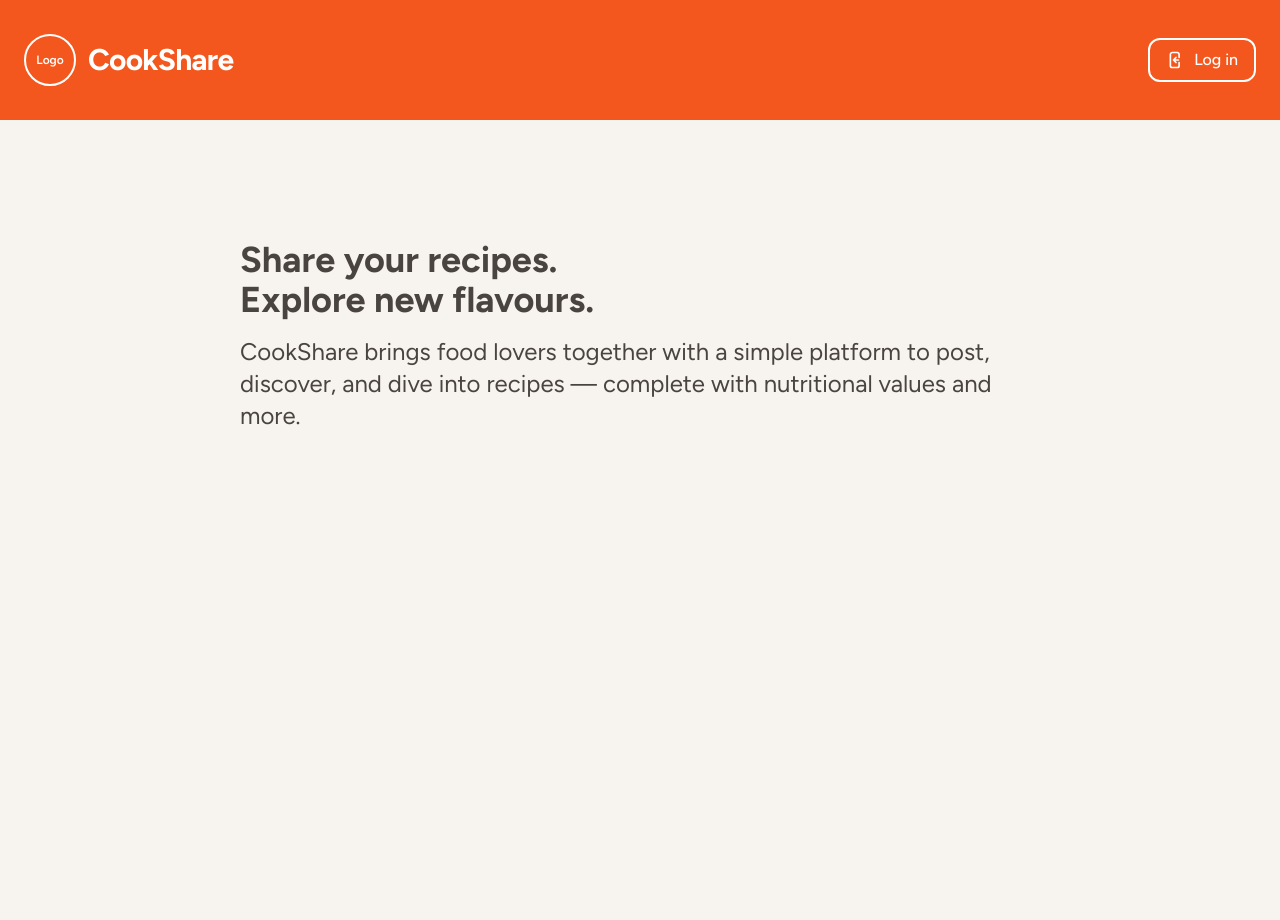
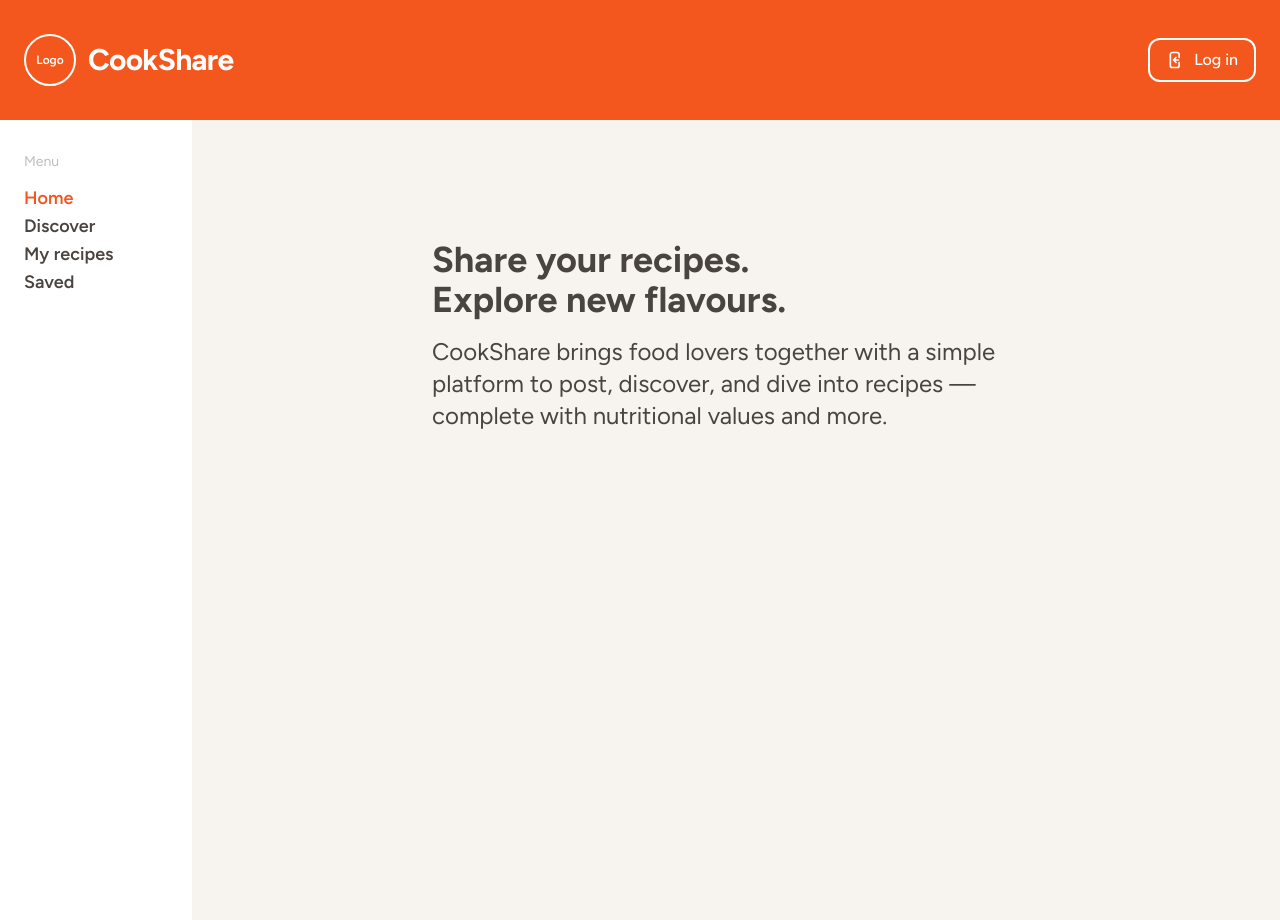
Before and after one commit to ethanschafstall/CookShare, a SvelteKit app in the folder frontend/: page /app-intro in a window 1280 px wide. Built offline with nearby package versions, Linux system fonts and the light colour scheme; no server answers.

Commit message:
fix(sidebar): moves sidebar from +page to +layout

```diff
--- a/frontend/src/routes/+layout.svelte
+++ b/frontend/src/routes/+layout.svelte
@@ -2,11 +2,15 @@
 	import favicon from '$lib/assets/favicon.svg';
 	import Body from '$lib/components/Body.svelte';
 	import Header from '$lib/components/Header.svelte';
+	import SideBar from '$lib/components/SideBar.svelte';
 	import './layout.css';
-
 	let { children, data } = $props();
 </script>
 
 <svelte:head><link rel="icon" href={favicon} /></svelte:head>
+
 <Header user={data.user} />
-<Body {children} />
+<div class="flex min-h-screen bg-[#EDEAE6]">
+	<SideBar />
+	<Body {children} />
+</div>
--- a/frontend/src/routes/+page.svelte
+++ b/frontend/src/routes/+page.svelte
@@ -1,10 +1,8 @@
 <script lang="ts">
-	import SideBar from '$lib/components/SideBar.svelte';
 	const recipes = Array.from({ length: 6 }, () => ({ name: 'Placeholder Recipe' }));
 </script>
 
 <div class="flex min-h-screen bg-[#EDEAE6]">
-	<SideBar />
 	<!-- Divider -->
 	<div class="w-px bg-gray-300"></div>
 
```
